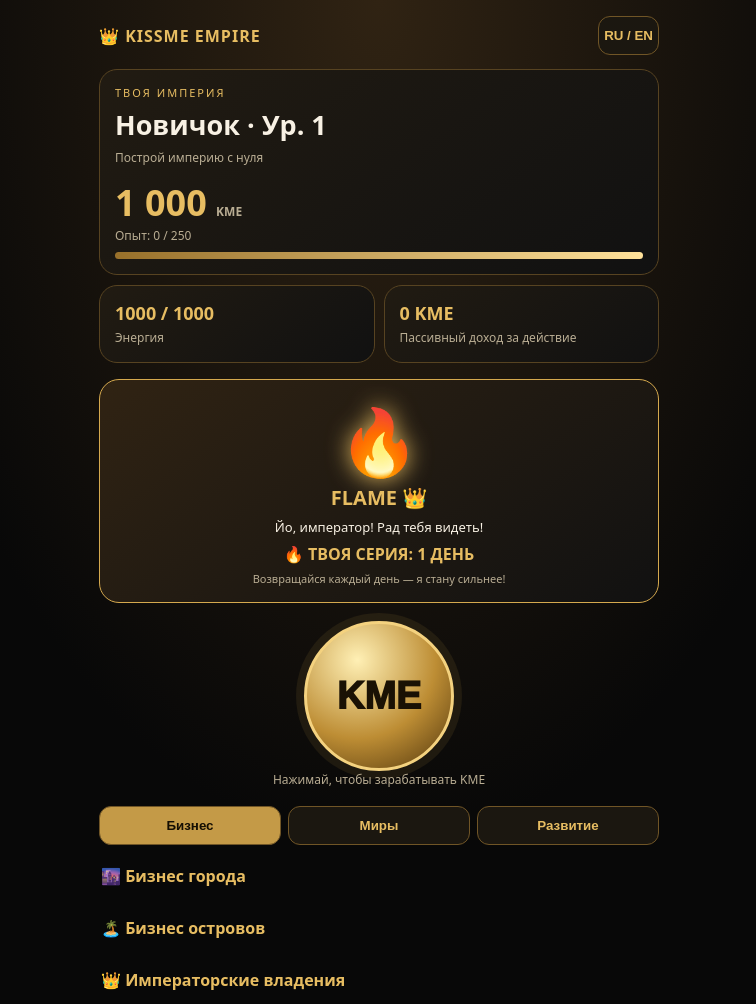
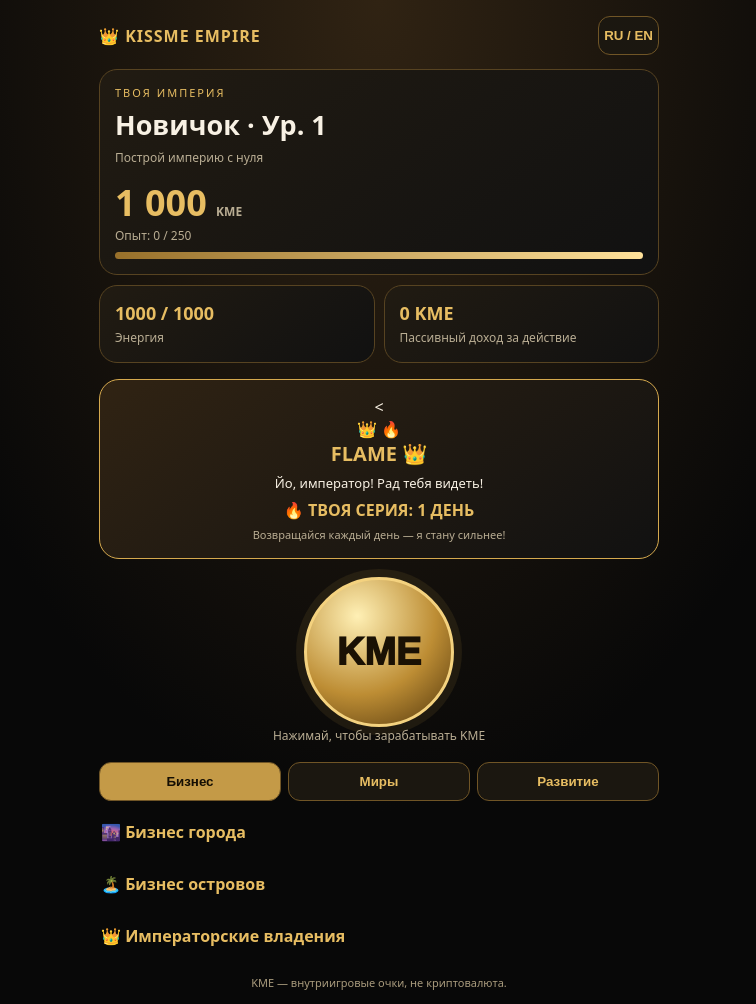
Before and after one commit to KissMeEmpire/kissme-empire, a plain HTML site: page web/index.html in a window 1280 px wide. Shown: the top 1004 px of the page, without its empty margins (261-1017 px from the left). Drawn offline with Linux system fonts and the light colour scheme; no server answers.

Commit message:
Add flame crown and character to index.html

```diff
--- a/web/index.html
+++ b/web/index.html
@@ -6,7 +6,10 @@
 <div class="hero"><div class="eyebrow">ТВОЯ ИМПЕРИЯ</div><div class="level" id="rank">Новичок · Ур. 1</div><div class="sub">Построй империю с нуля</div><div class="balance"><span id="balance">1 000</span> <small>KME</small></div><div class="sub">Опыт: <span id="xp">0</span> / <span id="need">250</span></div><div class="bar"><span id="xpbar"></span></div></div>
 <div class="stats"><div class="stat"><b id="energy">1000 / 1000</b><small>Энергия</small></div><div class="stat"><b id="income">0 KME</b><small>Пассивный доход за действие</small></div></div>
 <div style="margin-top:16px;padding:16px;background:linear-gradient(145deg,#302313,#111);border:1px solid #d5a94e;border-radius:20px;text-align:center">
-  <div style="font-size:65px;filter:drop-shadow(0 0 12px #e7bd62)">🔥</div>
+  <<div>
+  <span class="flame-crown">👑</span>
+  <span class="flame-character">🔥</span>
+</div>
   <div style="color:#e7bd62;font-size:20px;font-weight:900">FLAME 👑</div>
   <div style="font-size:13px;margin:7px">Йо, император! Рад тебя видеть!</div>
   <div style="color:#e7bd62;font-weight:800">🔥 ТВОЯ СЕРИЯ: 1 ДЕНЬ</div>
```
